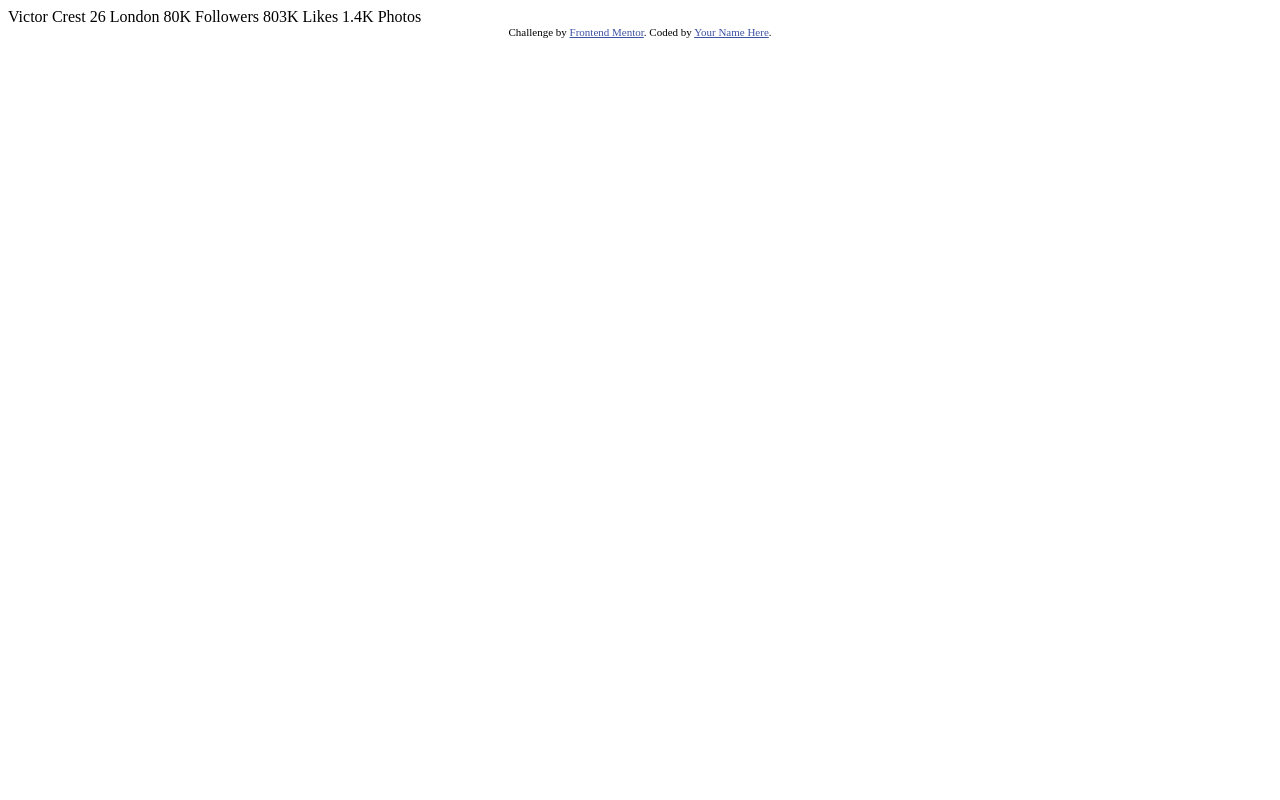
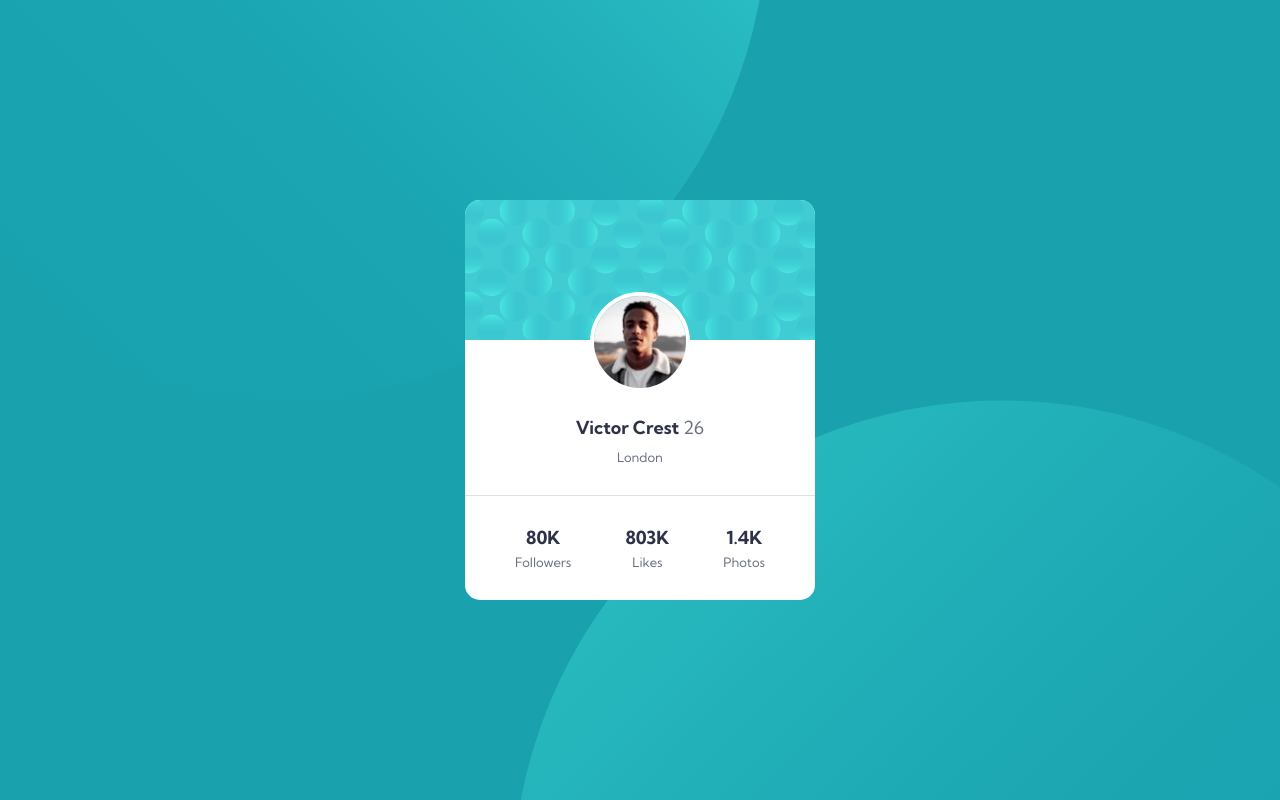
Before and after one commit to jdnCreations/profile-card, a plain HTML site: page index.html in a window 1280 px wide. Drawn offline with Linux system fonts and the light colour scheme.

Commit message:
final commit

```diff
--- a/index.html
+++ b/index.html
@@ -1,35 +1,44 @@
 <!DOCTYPE html>
 <html lang="en">
+
 <head>
   <meta charset="UTF-8">
-  <meta name="viewport" content="width=device-width, initial-scale=1.0"> <!-- displays site properly based on user's device -->
+  <meta name="viewport" content="width=device-width, initial-scale=1.0">
+  <!-- displays site properly based on user's device -->
 
   <link rel="icon" type="image/png" sizes="32x32" href="./images/favicon-32x32.png">
 
   <title>Frontend Mentor | Profile card component</title>
+  <link rel="stylesheet" href="styles.css">
 
-  <!-- Feel free to remove these styles or customise in your own stylesheet 👍 -->
-  <style>
-    .attribution { font-size: 11px; text-align: center; }
-    .attribution a { color: hsl(228, 45%, 44%); }
-  </style>
 </head>
+
 <body>
-  Victor Crest
-  26
-  London
+  <div class="container">
+    <div class="wrapper">
+      <img src="images/bg-pattern-card.svg" alt="">
+      <div class="content">
+        <img src="images/image-victor.jpg" alt="">
+        <h2>Victor Crest <span>26</span></h2>
+        <p id="area">London</p>
+        <div class="footer">
+          <div>
+            <p class="number">80K</p>
+            <p>Followers</p>
+          </div>
+          <div>
+            <p class="number">803K</p>
+            <p>Likes</p>
+          </div>
+          <div>
+            <p class="number">1.4K</p>
+            <p>Photos</p>
+          </div>
+        </div>
+      </div>
+    </div>
+  </div>
 
-  80K
-  Followers
+</body>
 
-  803K
-  Likes
-
-  1.4K
-  Photos
-  <div class="attribution">
-    Challenge by <a href="https://www.frontendmentor.io?ref=challenge" target="_blank">Frontend Mentor</a>.
-    Coded by <a href="#">Your Name Here</a>.
-  </div>
-</body>
 </html>
--- /dev/null
+++ b/styles.css
@@ -0,0 +1,80 @@
+@import url('https://fonts.googleapis.com/css2?family=Kumbh+Sans:wght@400;700&display=swap');
+
+:root {
+    --dark-cyan: hsl(185, 75%, 39%);
+    --very-dark-desaturated-blue: hsl(229, 23%, 23%);
+    --dark-grayish-blue: hsl(227, 10%, 46%);
+
+    --dark-gray: hsl(0, 0%, 59%);
+}
+
+* {
+    margin: 0;
+    padding: 0;
+    box-sizing: border-box;
+}
+
+body {
+    font-family: "Kumbh Sans", sans-serif;
+    background-color: var(--dark-cyan);
+    display: flex;
+    align-items: center;
+    min-height: 100vh;
+    background-image: url(images/bg-pattern-top.svg), url(images/bg-pattern-bottom.svg);
+    background-repeat: no-repeat, no-repeat;
+    background-position: right 40vw bottom 50vh, left 40vw top 50vh;
+}
+
+.container {
+    margin: 0 auto;
+    text-align: center;
+}
+
+.wrapper {
+    max-width: 420px;
+    background-color: #FFF;
+    border-radius: 15px;
+    overflow: hidden;
+    margin: 1rem;
+}
+
+.content img {
+    width: 100px;
+    height: 100px;
+    border-radius: 50%;
+    border: 4px solid #FFF;
+    margin-top: -52px;
+    margin-bottom: 20px;
+}
+
+.content h2 {
+    color: var(--very-dark-desaturated-blue);
+    font-size: 18px;
+    font-weight: bold;
+    margin-bottom: 10px;
+}
+
+.content h2 span {
+    color: var(--dark-grayish-blue);
+    font-weight: 400;
+}
+
+.content p {
+    color: var(--dark-grayish-blue);
+    font-size: 13px;
+}
+
+.footer {
+    display: flex;
+    justify-content: space-between;
+    border-top: 1px solid hsla(227, 10%, 46%, 0.2);
+    padding: 30px 50px;
+    margin-top: 30px;
+}
+
+.footer p.number {
+    font-size: 18px;
+    font-weight: bold;
+    color: var(--very-dark-desaturated-blue);
+    margin-bottom: 5px;
+}
```
